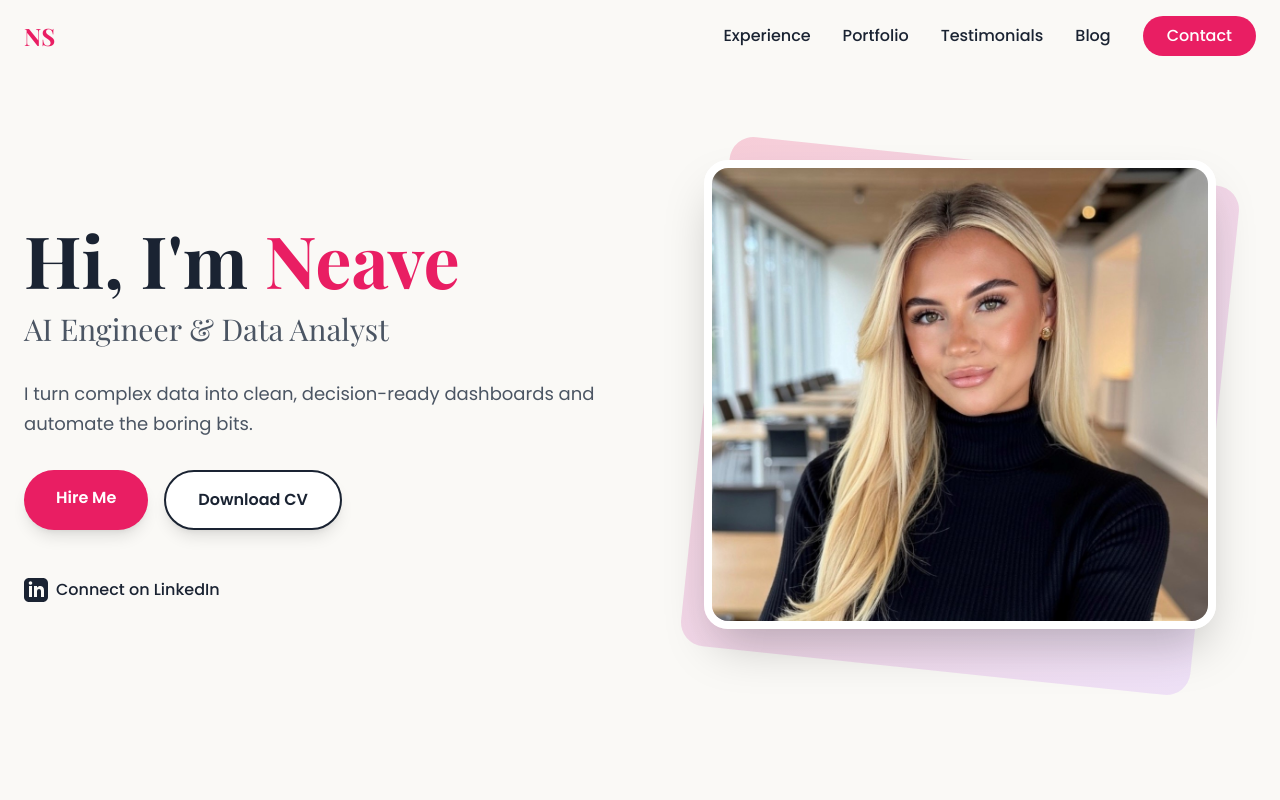
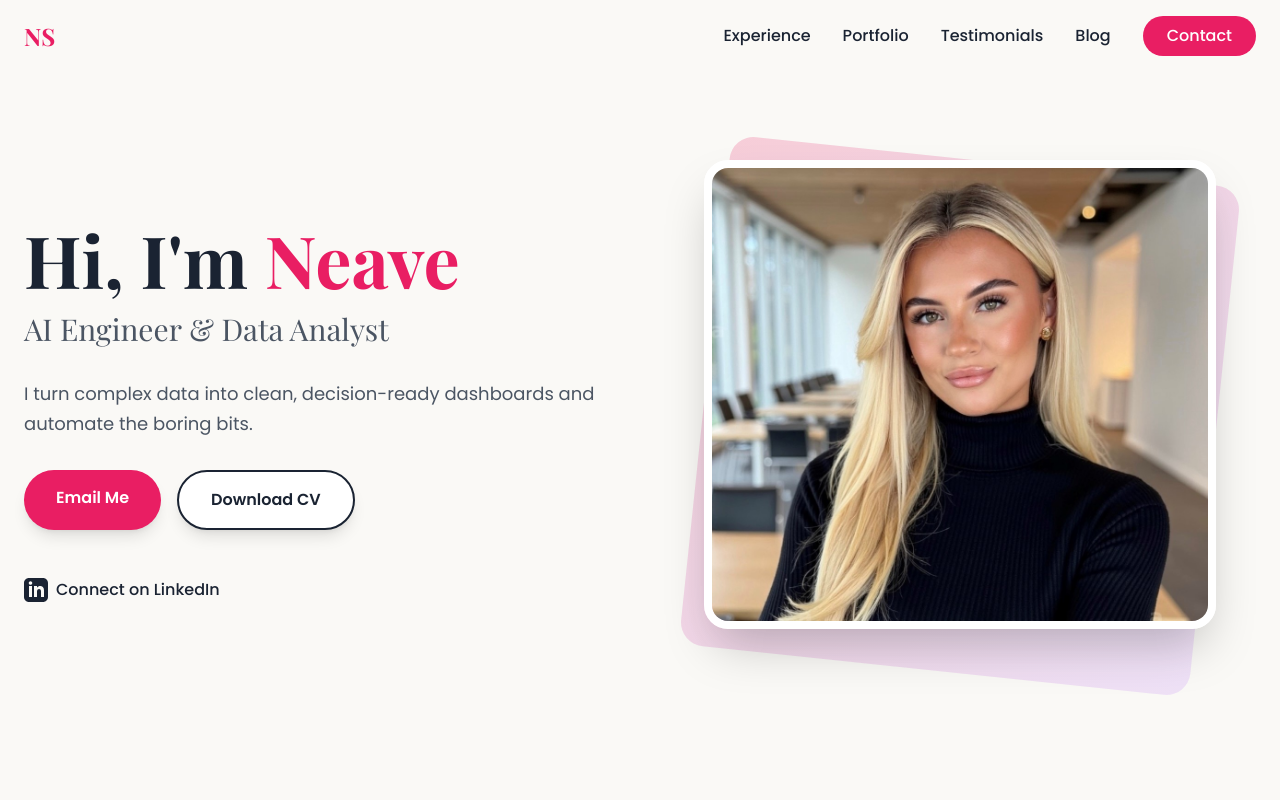
Before and after one commit to neavesheehan/neave-portfolio, a Next.js app: page / in a window 1280 px wide. Shown: the top 800 px of the page. Built offline with nearby package versions, Linux system fonts and the light colour scheme.

Commit message:
Change Hire Me button to Email Me

```diff
--- a/components/Hero.tsx
+++ b/components/Hero.tsx
@@ -26,7 +26,7 @@ export default function Hero() {
                 href="mailto:neavesheehan@byneave.com"
                 className="bg-brand-pink text-white px-8 py-4 rounded-full font-semibold hover:bg-pink-600 transition-all duration-300 text-center shadow-lg hover:shadow-xl transform hover:-translate-y-1"
               >
-                Hire Me
+                Email Me
               </a>
               <a
                 href="/Neave-Sheehan-CV.pdf"
```
